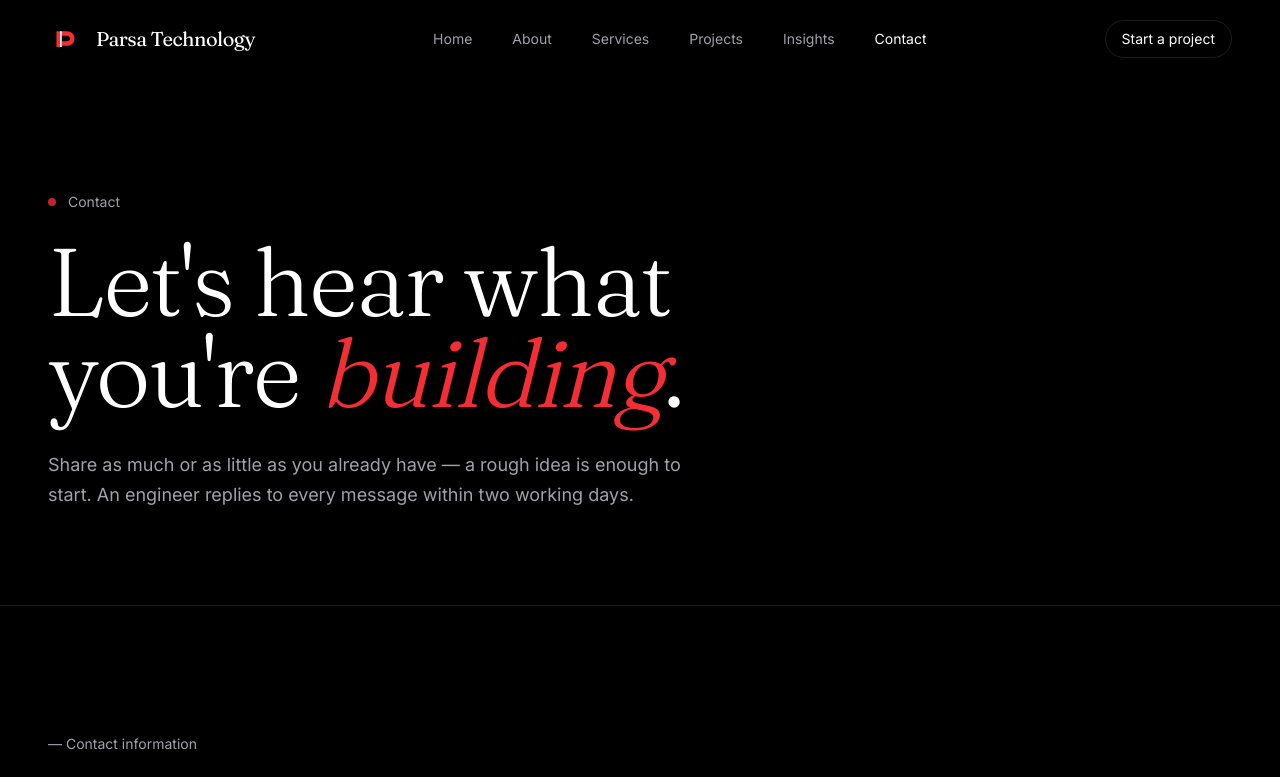
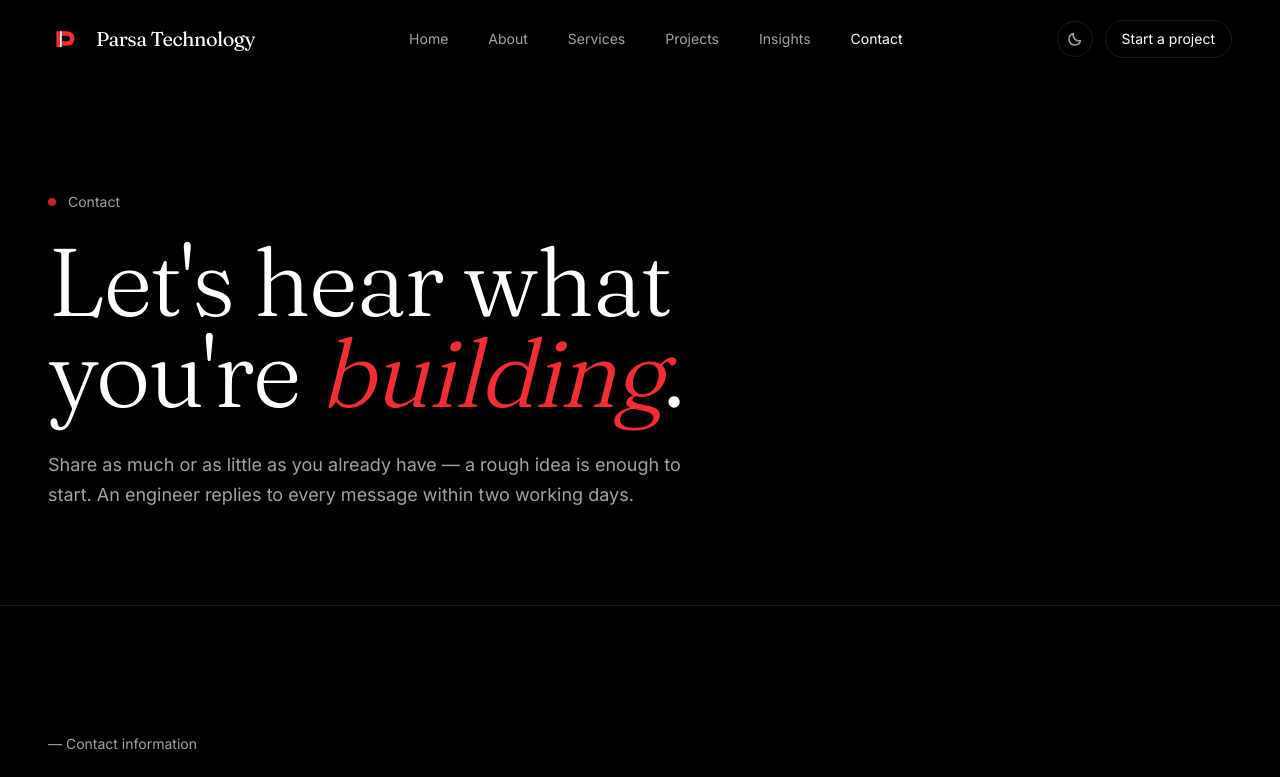
Before and after one commit to Sabawoonsediq22/parsa-technology, a Next.js app: page /contact in a window 1280 px wide. Shown: the top 777 px of the page. Built offline with nearby package versions, Linux system fonts and the light colour scheme.

Commit message:
feat: implement theme provider and toggle for dark/light mode; update global styles and layout

```diff
--- a/app/globals.css
+++ b/app/globals.css
@@ -1,24 +1,52 @@
 @import "tailwindcss";
 
+@custom-variant dark (&:where(.dark, .dark *));
+
+@theme inline {
+  --color-background: var(--app-background);
+  --color-foreground: var(--app-foreground);
+  --color-muted: var(--app-muted);
+  --color-surface: var(--app-surface);
+  --color-elevated: var(--app-elevated);
+  --color-border: var(--app-border);
+  --color-accent: var(--app-accent);
+}
+
 @theme {
-  --color-background: #000000;
-  --color-foreground: #ffffff;
-  --color-muted: #a1a1aa;
-  --color-surface: #0a0a0b;
-  --color-elevated: #101012;
-  --color-border: #1c1c1f;
-  --color-accent: #f32e35;
-
   --font-display: var(--font-fraunces), "Iowan Old Style", Georgia, serif;
   --font-sans: var(--font-inter), ui-sans-serif, system-ui, -apple-system,
     "Segoe UI", sans-serif;
+}
+
+/* Dark is the default theme: the palette lives on :root so it applies
+   before hydration and with JavaScript disabled. `.light` swaps it. */
+:root {
+  color-scheme: dark;
+  --app-background: #000000;
+  --app-foreground: #ffffff;
+  --app-muted: #a1a1aa;
+  --app-surface: #0a0a0b;
+  --app-elevated: #101012;
+  --app-border: #1c1c1f;
+  --app-accent: #f32e35;
+}
+
+.light {
+  color-scheme: light;
+  --app-background: #f0f8ff;
+  --app-foreground: #0b0b0c;
+  --app-muted: #52525b;
+  --app-surface: #f6f6f7;
+  --app-elevated: #eeeeef;
+  --app-border: #e4e4e7;
+  --app-accent: #e11d24;
 }
 
 @layer base {
   *,
   ::after,
   ::before {
-    border-color: var(--color-border);
+    border-color: var(--app-border);
   }
 
   html {
@@ -27,20 +55,20 @@
   }
 
   body {
-    background-color: var(--color-background);
-    color: var(--color-foreground);
+    background-color: var(--app-background);
+    color: var(--app-foreground);
     font-family: var(--font-sans);
     -webkit-font-smoothing: antialiased;
     text-rendering: optimizeLegibility;
   }
 
   ::selection {
-    background-color: var(--color-accent);
+    background-color: var(--app-accent);
     color: #ffffff;
   }
 
   :focus-visible {
-    outline: 2px solid var(--color-accent);
+    outline: 2px solid var(--app-accent);
     outline-offset: 3px;
   }
 
@@ -71,7 +99,7 @@
   .eyebrow {
     font-size: 0.875rem;
     line-height: 1.25rem;
-    color: var(--color-muted);
+    color: var(--app-muted);
   }
 
   .display-title {
@@ -83,7 +111,7 @@
 
   .accent-italic {
     font-style: italic;
-    color: var(--color-accent);
+    color: var(--app-accent);
   }
 }
 
--- a/app/layout.tsx
+++ b/app/layout.tsx
@@ -2,6 +2,7 @@ import type { Metadata, Viewport } from "next";
 import { Fraunces, Inter } from "next/font/google";
 import Header from "@/components/layout/header";
 import Footer from "@/components/layout/footer";
+import { ThemeProvider } from "@/components/theme/theme-provider";
 import { site } from "@/lib/content";
 import "./globals.css";
 
@@ -46,7 +47,10 @@ export const metadata: Metadata = {
 };
 
 export const viewport: Viewport = {
-  themeColor: "#000000",
+  themeColor: [
+    { media: "(prefers-color-scheme: light)", color: "#ffffff" },
+    { media: "(prefers-color-scheme: dark)", color: "#000000" },
+  ],
 };
 
 const jsonLd = {
@@ -67,9 +71,11 @@ export default function RootLayout({ children }: LayoutProps<"/">) {
     <html
       lang="en"
       data-scroll-behavior="smooth"
+      suppressHydrationWarning
       className={`${fraunces.variable} ${inter.variable} h-full`}
     >
       <body className="flex min-h-full flex-col">
+        <ThemeProvider>
           <a
             href="#main-content"
             className="sr-only focus:not-sr-only focus:fixed focus:left-4 focus:top-4 focus:z-[100] focus:rounded-full focus:bg-accent focus:px-5 focus:py-2 focus:text-sm focus:text-white"
@@ -85,6 +91,7 @@ export default function RootLayout({ children }: LayoutProps<"/">) {
             type="application/ld+json"
             dangerouslySetInnerHTML={{ __html: JSON.stringify(jsonLd) }}
           />
+        </ThemeProvider>
       </body>
     </html>
   );
--- a/components/layout/header.tsx
+++ b/components/layout/header.tsx
@@ -5,6 +5,7 @@ import Link from "next/link";
 import { usePathname } from "next/navigation";
 import { useEffect, useState } from "react";
 import { AnimatePresence, motion, useReducedMotion } from "framer-motion";
+import ThemeToggle from "@/components/theme/theme-toggle";
 import { site } from "@/lib/content";
 
 export default function Header() {
@@ -78,6 +79,7 @@ export default function Header() {
         </nav>
 
         <div className="flex items-center gap-3">
+          <ThemeToggle />
           <Link
             href="/contact"
             className="hidden rounded-full border border-border px-4 py-2 text-sm transition-all hover:border-accent hover:bg-accent hover:text-white md:inline-block"
--- /dev/null
+++ b/components/theme/theme-provider.tsx
@@ -0,0 +1,17 @@
+"use client";
+
+import { type ReactNode } from "react";
+import { ThemeProvider as NextThemesProvider } from "next-themes";
+
+export function ThemeProvider({ children }: { children: ReactNode }) {
+  return (
+    <NextThemesProvider
+      attribute="class"
+      defaultTheme="dark"
+      enableSystem={false}
+      disableTransitionOnChange
+    >
+      {children}
+    </NextThemesProvider>
+  );
+}
--- /dev/null
+++ b/components/theme/theme-toggle.tsx
@@ -0,0 +1,59 @@
+"use client";
+
+import { useSyncExternalStore } from "react";
+import { useTheme } from "next-themes";
+
+const subscribe = () => () => {};
+
+const sunPaths = {
+  circle: <circle cx="8" cy="8" r="3" />,
+  rays: (
+    <path d="M8 1.5V3M8 13v1.5M1.5 8H3M13 8h1.5M3.4 3.4l1.1 1.1M11.5 11.5l1.1 1.1M12.6 3.4l-1.1 1.1M4.5 11.5l-1.1 1.1" />
+  ),
+};
+
+export default function ThemeToggle() {
+  const { resolvedTheme, setTheme } = useTheme();
+  const mounted = useSyncExternalStore(
+    subscribe,
+    () => true,
+    () => false,
+  );
+
+  const isDark = mounted && resolvedTheme === "dark";
+
+  return (
+    <button
+      type="button"
+      aria-label={
+        mounted
+          ? `Switch to ${isDark ? "light" : "dark"} theme`
+          : "Toggle theme"
+      }
+      onClick={() => setTheme(isDark ? "light" : "dark")}
+      className="flex h-9 w-9 items-center justify-center rounded-full border border-border text-muted transition-colors hover:border-accent hover:text-accent"
+    >
+      <svg
+        width="16"
+        height="16"
+        viewBox="0 0 16 16"
+        fill="none"
+        stroke="currentColor"
+        strokeWidth="1.5"
+        strokeLinecap="round"
+        strokeLinejoin="round"
+        aria-hidden="true"
+        className={mounted ? "opacity-100" : "opacity-0"}
+      >
+        {isDark ? (
+          <path d="M13.5 9.6A5.8 5.8 0 0 1 6.4 2.5a5.8 5.8 0 1 0 7.1 7.1Z" />
+        ) : (
+          <>
+            {sunPaths.circle}
+            {sunPaths.rays}
+          </>
+        )}
+      </svg>
+    </button>
+  );
+}
--- a/package.json
+++ b/package.json
@@ -11,6 +11,7 @@
   "dependencies": {
     "framer-motion": "^14.0.0",
     "next": "16.3.8",
+    "next-themes": "^0.4.6",
     "react": "19.2.8",
     "react-dom": "19.2.8"
   },
```
Also changed, not shown: 1 other file (tests, documents, lock files or other folders). Lines whose indentation alone changed are shown as unchanged.
